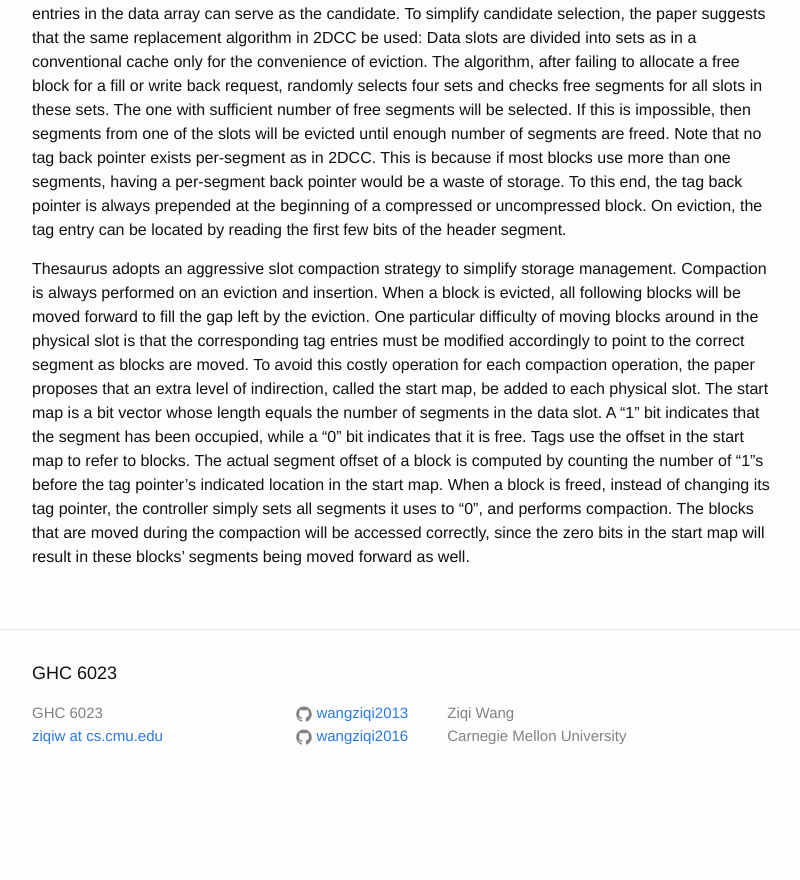
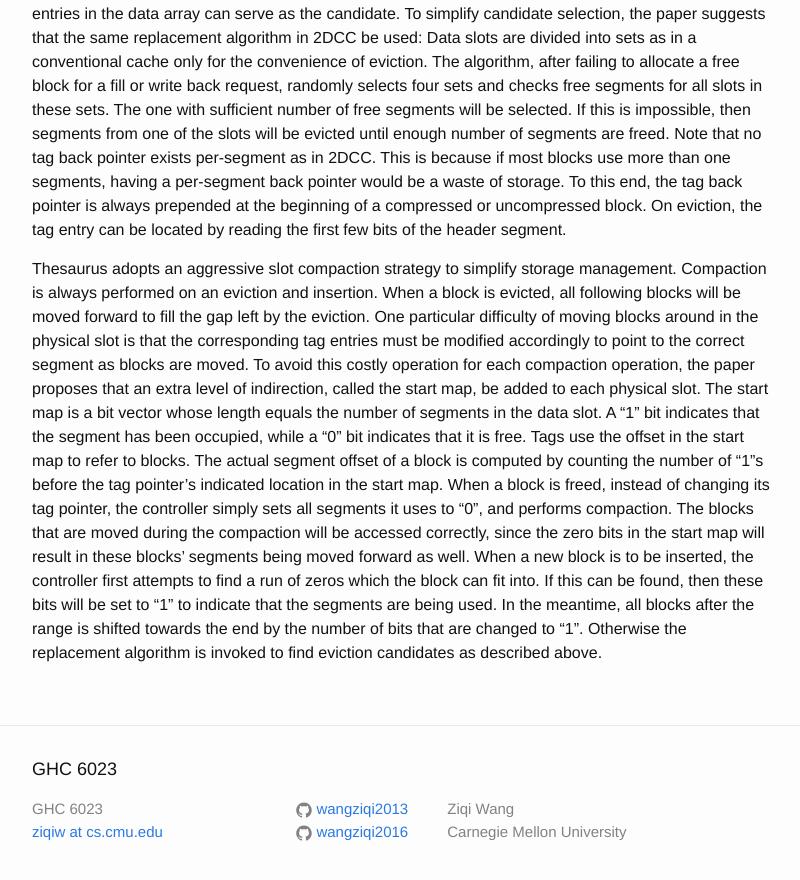
Before and after one commit to wangziqi2013/wangziqi2013.github.io, a Jekyll site: the page built from _posts/2020-07-23-thesaurus.markdown, in a window 1280 px wide and 900 px high, scrolled down 1726 px. Shown: the top 880 px of the window, without its empty margins (238-1038 px from the left). Built offline with Jekyll 4.4.1, drawn with Linux system fonts in a browser that asks for light colours; before the commit the page ends 2533 px from its top, so only the background shows below that.

Commit message:
Adding insertion

```diff
--- a/_posts/2020-07-23-thesaurus.markdown
+++ b/_posts/2020-07-23-thesaurus.markdown
@@ -86,3 +86,7 @@ pointer's indicated location in the start map. When a block is freed, instead of
 simply sets all segments it uses to "0", and performs compaction. The blocks that are moved during the compaction will
 be accessed correctly, since the zero bits in the start map will result in these blocks' segments being moved forward as
 well.
+When a new block is to be inserted, the controller first attempts to find a run of zeros which the block can fit into.
+If this can be found, then these bits will be set to "1" to indicate that the segments are being used. In the meantime,
+all blocks after the range is shifted towards the end by the number of bits that are changed to "1".
+Otherwise the replacement algorithm is invoked to find eviction candidates as described above.
```
